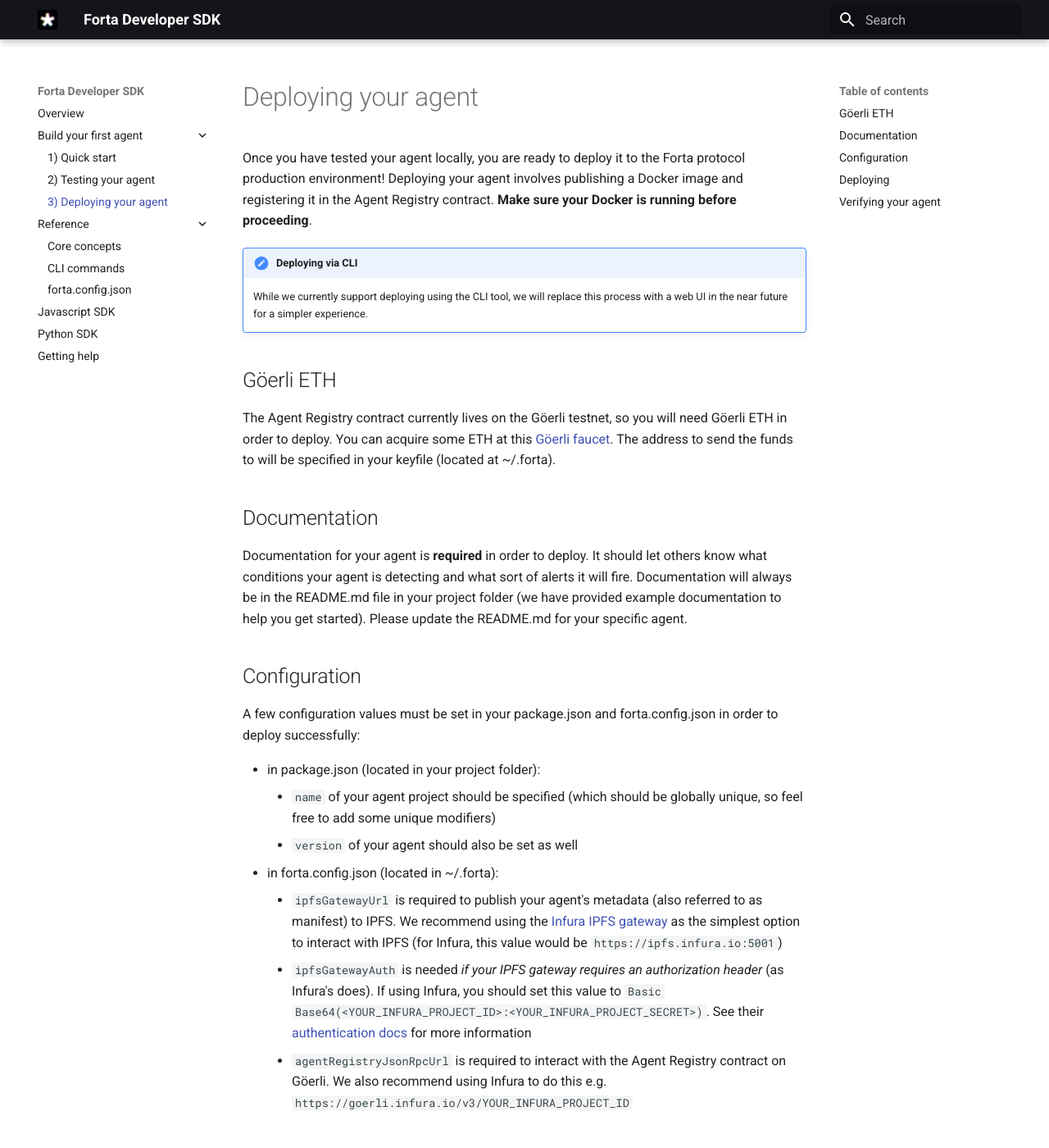
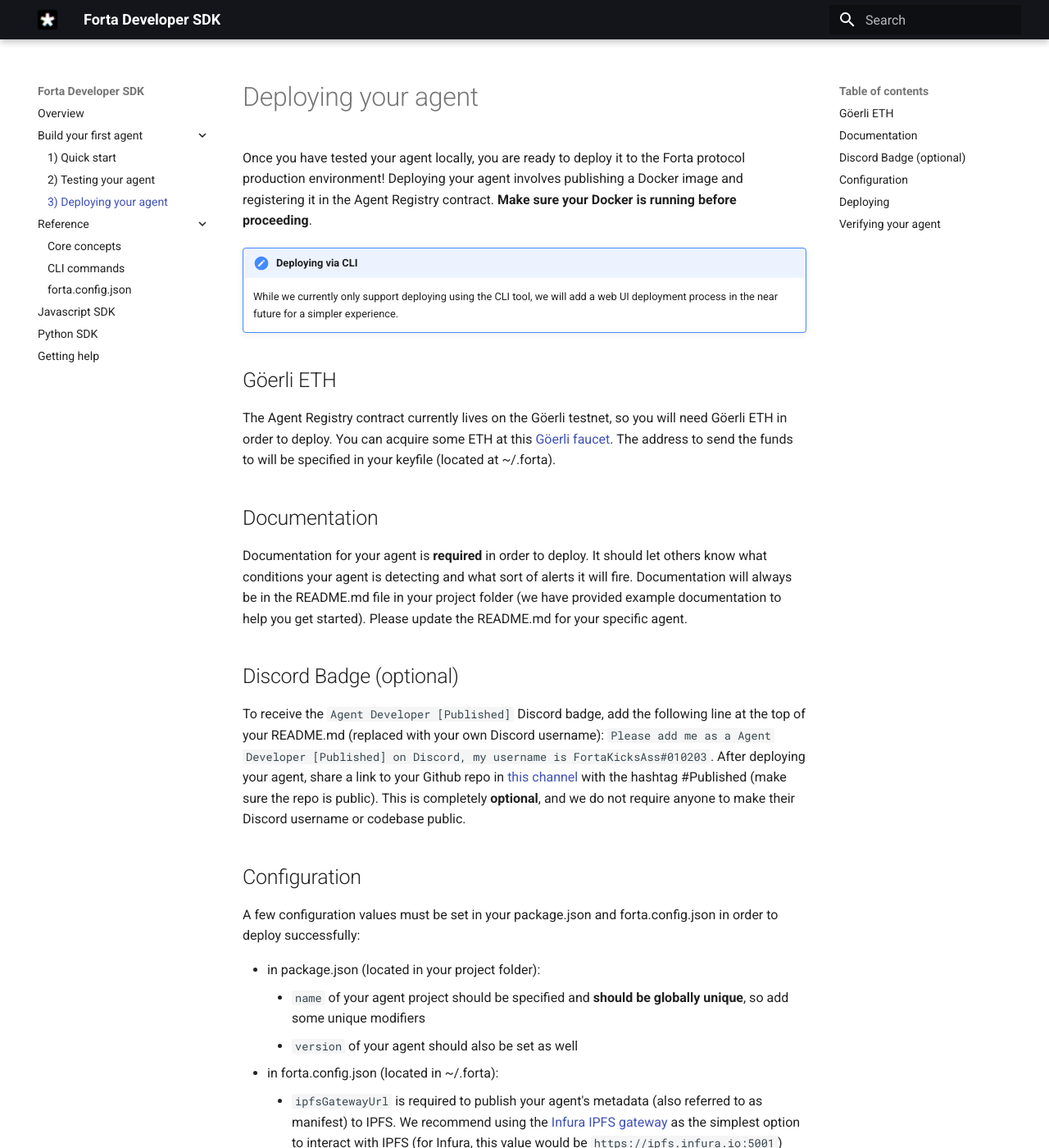
Before and after one commit to forta-network/docs, an MkDocs documentation site: the page built from docs/deploying.md, in a window 1280 px wide and 1400 px high. Shown: the whole window at 82% size. Built offline with MkDocs 1.6.1 and Material for MkDocs 9.7.7, drawn with Linux system fonts in a browser that asks for light colours; some of the changed text lies outside the part shown.

Commit message:
small edits; discord badge section

```diff
--- a/docs/deploying.md
+++ b/docs/deploying.md
@@ -3,7 +3,7 @@
 Once you have tested your agent locally, you are ready to deploy it to the Forta protocol production environment! Deploying your agent involves publishing a Docker image and registering it in the Agent Registry contract. **Make sure your Docker is running before proceeding**.
 
 !!! note "Deploying via CLI"
-    While we currently support deploying using the CLI tool, we will replace this process with a web UI in the near future for a simpler experience.
+    While we currently only support deploying using the CLI tool, we will add a web UI deployment process in the near future for a simpler experience.
 
 ## Göerli ETH
 
@@ -12,16 +12,20 @@
 
 Documentation for your agent is **required** in order to deploy. It should let others know what conditions your agent is detecting and what sort of alerts it will fire. Documentation will always be in the README.md file in your project folder (we have provided example documentation to help you get started). Please update the README.md for your specific agent.
 
+## Discord Badge (optional)
+
+To receive the `Agent Developer [Published]` Discord badge, add the following line at the top of your README.md (replaced with your own Discord username): `Please add me as a Agent Developer [Published] on Discord, my username is FortaKicksAss#010203`. After deploying your agent, share a link to your Github repo in [this channel](https://discord.gg/9V8CH8fCHr) with the hashtag #Published (make sure the repo is public). This is completely **optional**, and we do not require anyone to make their Discord username or codebase public.
+
 ## Configuration
 
 A few configuration values must be set in your package.json and forta.config.json in order to deploy successfully:
 
 - in package.json (located in your project folder):
-    - `name` of your agent project should be specified (which should be globally unique, so feel free to add some unique modifiers)
+    - `name` of your agent project should be specified and **should be globally unique**, so add some unique modifiers
     - `version` of your agent should also be set as well
 - in forta.config.json (located in ~/.forta):
     - `ipfsGatewayUrl` is required to publish your agent's metadata (also referred to as manifest) to IPFS. We recommend using the [Infura IPFS gateway](https://infura.io/docs/ipfs) as the simplest option to interact with IPFS (for Infura, this value would be `https://ipfs.infura.io:5001`)
-    - `ipfsGatewayAuth` is needed *if your IPFS gateway requires an authorization header* (as Infura's does). If using Infura, you should set this value to `Basic Base64(<YOUR_INFURA_PROJECT_ID>:<YOUR_INFURA_PROJECT_SECRET>)`. See their [authentication docs](https://infura.io/docs/ipfs#section/Authentication) for more information
+    - `ipfsGatewayAuth` is needed if your IPFS gateway requires an authorization header (as Infura's does). If using Infura, this value should look something like `Basic MXpNTm5D...QmVNmI0`. See their [authentication docs](https://infura.io/docs/ipfs#section/Authentication) for more information
     - `agentRegistryJsonRpcUrl` is required to interact with the Agent Registry contract on Göerli. We also recommend using Infura to do this e.g. `https://goerli.infura.io/v3/YOUR_INFURA_PROJECT_ID`
 
 ## Deploying
@@ -37,7 +41,7 @@
 !!! note "Signing the manifest"
     The agent manifest will need to be signed using your keyfile (located in ~/.forta), so **you will be prompted for the password**.
 
-When successfully deployed, you should see a message in your output similar to `successfully added agent id 0x12345abcdef with manifest bafyxyz123abc`.
+When successfully deployed, you should see a message in your output similar to `successfully added agent id 0x12345abcdef with manifest bafyxyz123abc`. To update your agent, you would use the same command: `npm run publish`.
 
 Congratulations! You have successfully deployed your first Forta Agent!
 
```
